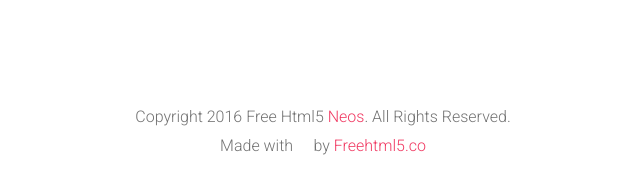
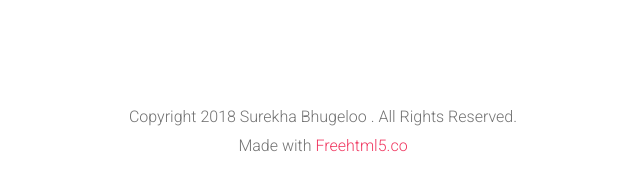
Before and after one commit to Surekha24/Surekha24.github.io, a Jekyll site: the page contact.html, which Jekyll copies as it is, in a window 1280 px wide and 900 px high, scrolled down 1390 px. Shown: the part 579-773 px from the top of the window, without its empty margins (317-957 px from the left). Built offline with Jekyll 4.4.1, drawn with Linux system fonts in a browser that asks for light colours; nearby versions of some CDN libraries; some web fonts are replaced; library files that are not in the unit come from our copies; part of the change alters nothing that is shown; some of the changed text lies outside the part shown.

Commit message:
Update contact.html

```diff
--- a/contact.html
+++ b/contact.html
@@ -18,9 +18,9 @@
 	FREE HTML5 TEMPLATE
 	DESIGNED & DEVELOPED by FREEHTML5.CO
 
-	Website: 		http://freehtml5.co/
+	Website: 		https://freehtml5.co/
 	Email: 			info@freehtml5.co
-	Twitter: 		http://twitter.com/fh5co
+	Twitter: 		https://twitter.com/fh5co
 	Facebook: 		https://www.facebook.com/fh5co
 
 	//////////////////////////////////////////////////////
@@ -69,9 +69,9 @@
 			<nav id="fh5co-main-nav" role="navigation">
 				<ul>
 					<li><a href="index.html">Home</a></li>
-					<li><a href="work.html">Work</a></li>
-					<li><a href="services.html">Services</a></li>
-					<li><a href="about.html">About</a></li>
+					<li><a href="projects.html">Projects</a></li>
+					<li><a href="youtube.html">YouTube</a></li>
+					<li><a href="resume.html">Resume</a></li>
 					<li><a href="contact.html" class="active">Contact</a></li>
 				</ul>
 			</nav>
@@ -136,7 +136,7 @@
 			<div class="container">
 				<div class="row">
 					<div class="col-md-8 col-md-offset-2 text-center">
-						<p>Copyright 2016 Free Html5 <a href="#">Neos</a>. All Rights Reserved. <br>Made with <i class="icon-heart3 love"></i> by <a href="http://freehtml5.co/" target="_blank">Freehtml5.co</a> </p>
+						<p>Copyright 2018 Surekha Bhugeloo <a href="#"></a>. All Rights Reserved. <br>Made with <a href="https://freehtml5.co/" target="_blank">Freehtml5.co</a> </p>
 						<p class="fh5co-social-icons">
 							<a href="#"><i class="icon-twitter-with-circle"></i></a>
 							<a href="#"><i class="icon-facebook-with-circle"></i></a>
```
